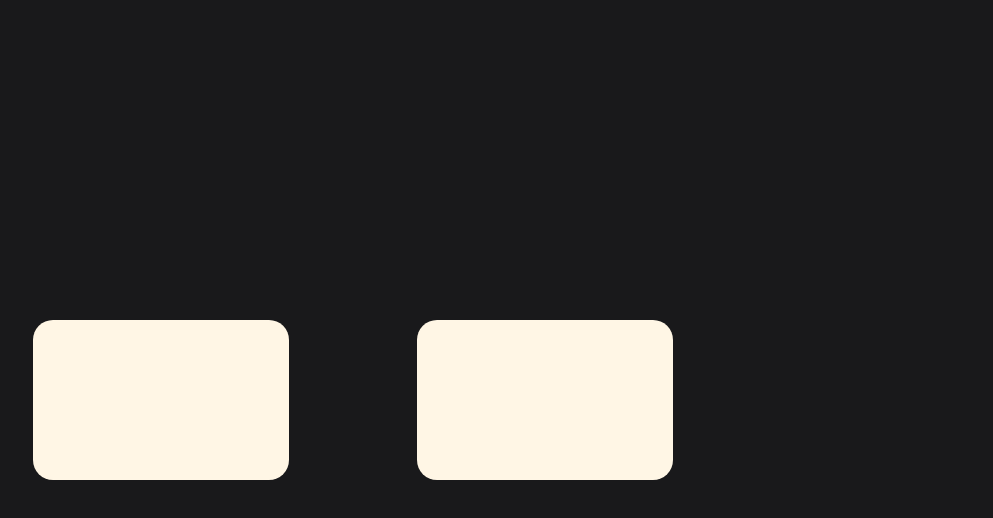
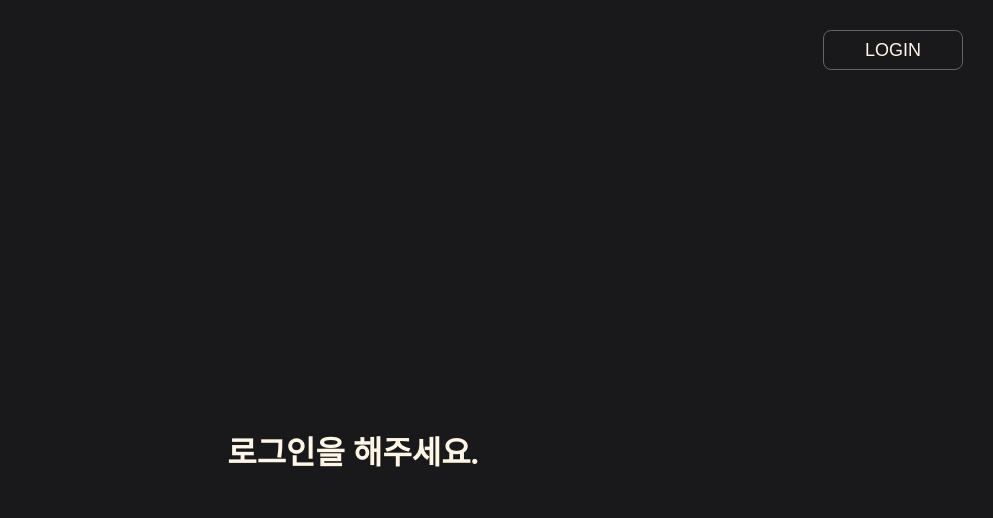
Before and after one commit to kisn3089/login_fullstack, a React (Vite) app in the folder client/: page / in a window 1280 px wide. Shown: the top 518 px of the page, without its empty margins (287-1280 px from the left). Built offline with nearby package versions, Linux system fonts and the light colour scheme.

Commit message:
[Feat]Client - MainPage Login 상태일때와 아닐때의 임시 구분

```diff
--- a/client/package.json
+++ b/client/package.json
@@ -15,12 +15,14 @@
     "react": "^18.2.0",
     "react-dom": "^18.2.0",
     "react-router-dom": "^6.14.2",
+    "recoil": "^0.7.7",
     "styled-components": "^6.0.7"
   },
   "devDependencies": {
     "@types/axios": "^0.14.0",
     "@types/react": "^18.2.15",
     "@types/react-dom": "^18.2.7",
+    "@types/recoil": "^0.0.9",
     "@types/styled-components": "^5.1.26",
     "@typescript-eslint/eslint-plugin": "^6.0.0",
     "@typescript-eslint/parser": "^6.0.0",
--- a/client/src/App.tsx
+++ b/client/src/App.tsx
@@ -6,7 +6,7 @@ import {
 import { QueryClient, QueryClientProvider } from "@tanstack/react-query";
 import JoinForm from "./components/molcules/join/JoinForm";
 import LoginForm from "./components/molcules/loginForm/LoginForm";
-import Main from "./components/pages/main";
+import Main from "./components/pages/Main";
 
 const router = createBrowserRouter([
   {
--- a/client/src/components/molcules/loginForm/LoginForm.tsx
+++ b/client/src/components/molcules/loginForm/LoginForm.tsx
@@ -22,8 +22,11 @@ import { useMutation } from "@tanstack/react-query";
 import { loginAPI } from "@/lib/api/getUserAPI";
 import { AxiosError } from "axios";
 import { useLocation, useNavigate } from "react-router-dom";
+import { useSetRecoilState } from "recoil";
+import { userRecoil } from "@/components/store/userRecoil";
 
 const LoginForm = () => {
+  const setUserState = useSetRecoilState(userRecoil);
   const { userInfo, userInfoChange } = useLogin();
   const { inputFocus, focusHandler, blurHandler } = useForm();
   const navigator = useNavigate();
@@ -40,8 +43,8 @@ const LoginForm = () => {
     error,
   } = useMutation(loginAPI, {
     onSuccess: (data) => {
-      console.log("success: ", data);
-      navigator("/");
+      setUserState(data);
+      navigator("/", { replace: true, state: data.username });
     },
     onError: (data: AxiosError<string>) =>
       console.log("error: ", data.response?.data),
--- a/client/src/components/molcules/mainSection/MainSection.tsx
+++ b/client/src/components/molcules/mainSection/MainSection.tsx
@@ -1,11 +1,39 @@
 import React from "react";
-import { Block, MainSectionContainer } from "./styles";
+import { Header, LoginMessage, MainSectionContainer, UserName } from "./styles";
+// import { useRecoilValue } from "recoil";
+// import { userRecoil } from "@/components/store/userRecoil";
+import { useLocation, useNavigate } from "react-router-dom";
 
 const MainSection = () => {
+  // const userState = useRecoilValue(userRecoil);
+  const location = useLocation();
+  const navigate = useNavigate();
+
+  const logoutClick = () => {
+    navigate("/login", { replace: true });
+  };
+
+  const loginClick = () => {
+    navigate("/login", { replace: true });
+  };
+
   return (
     <MainSectionContainer>
-      <Block />
-      <Block />
+      <Header>
+        {location.state ? (
+          <>
+            <UserName>{location.state}</UserName>
+            <UserName onClick={logoutClick}>LOGOUT</UserName>
+          </>
+        ) : (
+          <UserName onClick={loginClick}>LOGIN</UserName>
+        )}
+      </Header>
+      {!location.state && (
+        <LoginMessage>
+          <h1>로그인을 해주세요.</h1>
+        </LoginMessage>
+      )}
     </MainSectionContainer>
   );
 };
--- a/client/src/components/molcules/mainSection/styles.ts
+++ b/client/src/components/molcules/mainSection/styles.ts
@@ -2,10 +2,10 @@ import { keyframes, styled } from "styled-components";
 
 const slideUp = keyframes`
     0% {
-        transform: translateY(70%);
+        transform: translateX(120%);
     }
     100% {
-        transform: translateY(0);
+        transform: translateX(0);
     }
 `;
 
@@ -14,24 +14,42 @@ export const MainSectionContainer = styled.div`
   height: 100vh;
   background-color: ${({ theme }) => theme.colorSpace.black};
   color: ${({ theme }) => theme.colorSpace.white};
+`;
 
+export const Header = styled.div`
+  width: 100%;
+  height: 100px;
+  display: flex;
+  justify-content: end;
+  align-items: center;
+  padding: 0 20px;
+`;
+
+export const UserName = styled.button`
   display: flex;
   justify-content: center;
   align-items: center;
-  gap: 10%;
+  width: 140px;
+  height: 40px;
+  border: ${({ theme }) => `1px solid ${theme.colorSpace.gray300}`};
+  border-radius: 8px;
+  font-size: 18px;
+  color: ${({ theme }) => theme.colorSpace.white};
+  background-color: ${({ theme }) => theme.colorSpace.black};
+  animation: ${slideUp} 0.7s ease-in-out;
+  cursor: pointer;
+  transition: 0.3s;
+  margin-right: 10px;
 
-  :nth-child(1) {
-    animation: ${slideUp} 0.6s ease-in-out;
-  }
-
-  :nth-child(2) {
-    animation: ${slideUp} 0.6s ease-in-out 0.1s;
+  &:hover {
+    background-color: ${({ theme }) => theme.colorSpace.gray200};
   }
 `;
 
-export const Block = styled.div`
-  width: 20%;
-  height: 20%;
-  background-color: ${({ theme }) => theme.colorSpace.white};
-  border-radius: 20px;
+export const LoginMessage = styled.div`
+  width: 100%;
+  height: calc(100vh - 100px);
+  display: flex;
+  justify-content: center;
+  align-items: center;
 `;
--- /dev/null
+++ b/client/src/components/store/userRecoil.ts
@@ -0,0 +1,18 @@
+import { atom } from "recoil";
+
+type user = {
+  email: string;
+  userName: string;
+  createAt: string;
+};
+
+const defaultUser = {
+  email: "",
+  userName: "",
+  createAt: "",
+};
+
+export const userRecoil = atom<user>({
+  key: "userRecoilState",
+  default: defaultUser,
+});
--- a/client/src/main.tsx
+++ b/client/src/main.tsx
@@ -4,10 +4,13 @@ import App from "./App.tsx";
 import { GlobalStyle } from "./styles/GlobalStyle.ts";
 import { ThemeProvider } from "styled-components";
 import { colorSpace } from "./styles/ColorSpace.ts";
+import { RecoilRoot } from "recoil";
 
 ReactDOM.createRoot(document.getElementById("root")!).render(
-  <ThemeProvider theme={{ colorSpace }}>
-    <GlobalStyle />
-    <App />
-  </ThemeProvider>
+  <RecoilRoot>
+    <ThemeProvider theme={{ colorSpace }}>
+      <GlobalStyle />
+      <App />
+    </ThemeProvider>
+  </RecoilRoot>
 );
--- a/client/src/styles/ColorSpace.ts
+++ b/client/src/styles/ColorSpace.ts
@@ -3,4 +3,6 @@ export const colorSpace = {
   black: "#19191b",
   pink: "#de74ab",
   aqua: "#56b8cf",
+  gray300: "#646464",
+  gray200: "#23242b",
 };
```
Also changed, not shown: 1 other file (tests, documents, lock files or other folders).
